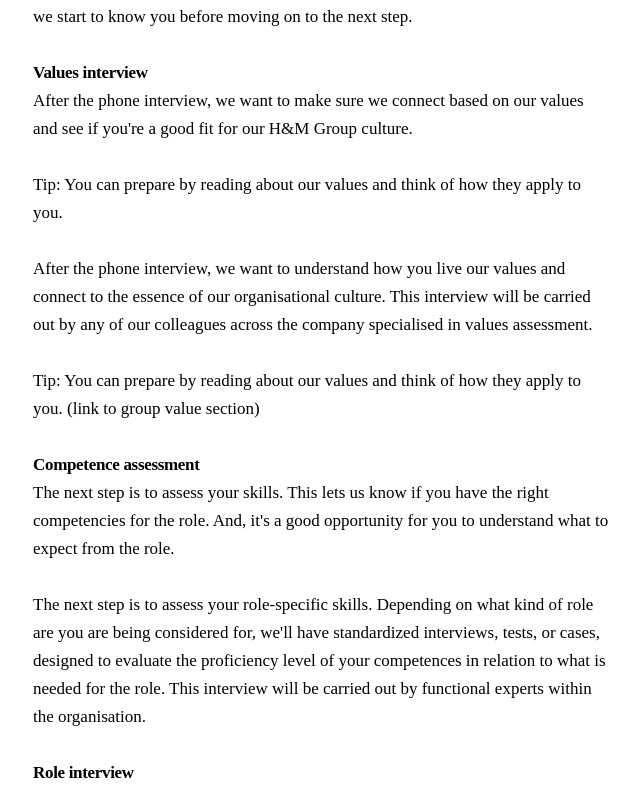
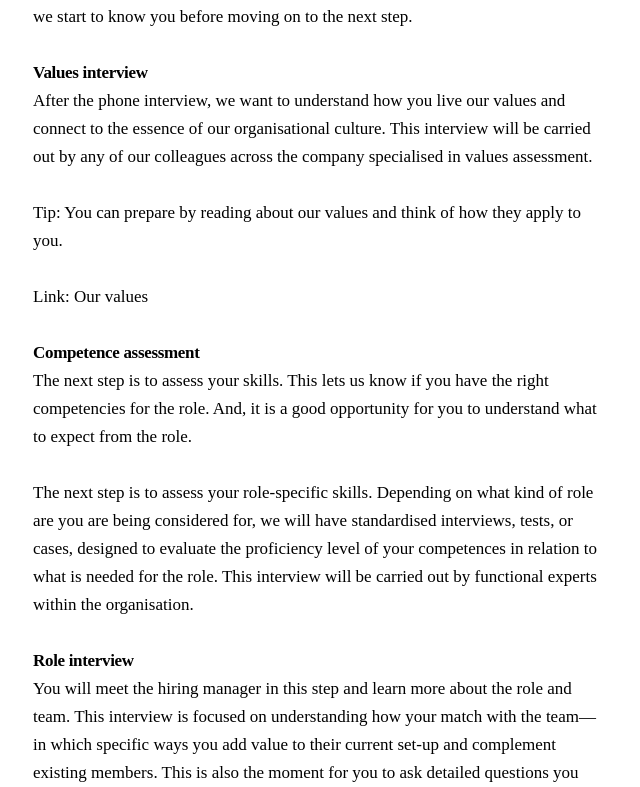
Before and after one commit to techcareers/techmicrosite, a Next.js app: page /hiringprocess in a window 1280 px wide. Shown: the part 813-1600 px from the top of the page, without its empty margins (95-735 px from the left). Built offline with nearby package versions, Linux system fonts and the light colour scheme.

Commit message:
Updated all texts on How we hire

```diff
--- a/pages/hiringprocess.js
+++ b/pages/hiringprocess.js
@@ -11,6 +11,7 @@ import "slick-carousel/slick/slick-theme.css";
 import Image from "next/image";
 import Button from "@mui/material/Button";
 import Navbar from "/components/Navbar";
+import Link from "next/link";
 
 const HiringProcess = () => {
   const theme = useTheme();
@@ -89,43 +90,42 @@ const HiringProcess = () => {
             to the next step. <br /> <br />
             <h4 style={{ display: "contents" }}>Values interview </h4>
             <br />
-            After the phone interview, we want to make sure we connect based on
-            our values and see if you&apos;re a good fit for our H&M Group
-            culture. <br /> <br />
-            Tip: You can prepare by reading about our values and think of how
-            they apply to you. <br /> <br />
             After the phone interview, we want to understand how you live our
             values and connect to the essence of our organisational culture.
             This interview will be carried out by any of our colleagues across
-            the company specialised in values assessment. <br /> <br />
+            the company specialised in values assessment.  <br /> <br />
             Tip: You can prepare by reading about our values and think of how
-            they apply to you. (link to group value section) <br /> <br />
+            they apply to you.
+            <br /> <br />
+            <Link href="https://hmgroup.com/about-us/our-values/">
+              Link: Our values
+            </Link>
+            <br /> <br />
             <h4 style={{ display: "contents" }}>Competence assessment </h4>
             <br />
             The next step is to assess your skills. This lets us know if you
-            have the right competencies for the role. And, it&apos;s a good
+            have the right competencies for the role. And, it is a good
             opportunity for you to understand what to expect from the role.{" "}
             <br /> <br />
             The next step is to assess your role-specific skills. Depending on
-            what kind of role are you are being considered for, we&apos;ll have
-            standardized interviews, tests, or cases, designed to evaluate the
+            what kind of role are you are being considered for, we will have
+            standardised interviews, tests, or cases, designed to evaluate the
             proficiency level of your competences in relation to what is needed
             for the role. This interview will be carried out by functional
-            experts within the organisation. <br /> <br />
+            experts within the organisation.
+            <br /> <br />
             <h4 style={{ display: "contents" }}>Role interview</h4> <br />
-            When you make it to this step, you&apos;ll get to meet the hiring
-            manager and learn more about the role and the team you might be
-            joining. <br /> <br />
-            You&apos;ll meet the hiring manager in this step and learn more
-            about the role and team. This interview is focused on understanding
-            how your match with the team—in which specific ways you add value to
+            You will meet the hiring manager in this step and learn more about
+            the role and team. This interview is focused on understanding how
+            your match with the team—in which specific ways you add value to
             their current set-up and complement existing members. This is also
             the moment for you to ask detailed questions you might have about
-            the position and context. <br /> <br />
+            the position and context.
+            <br /> <br />
             <h4 style={{ display: "contents" }}>Offer </h4> <br />
-            The final step in the process is to formally offer you the role.
-            We&apos;ll discuss salary, start date, and everything else we need
-            to talk about to bring you on board to the H&M Group. <br />
+            The final step in the process is to formally offer you the role. We
+            will discuss salary, start date, and everything else we need to talk
+            about to bring you on board to H&M Group. <br />
           </div>
         </div>
         {isXs ? (
```
